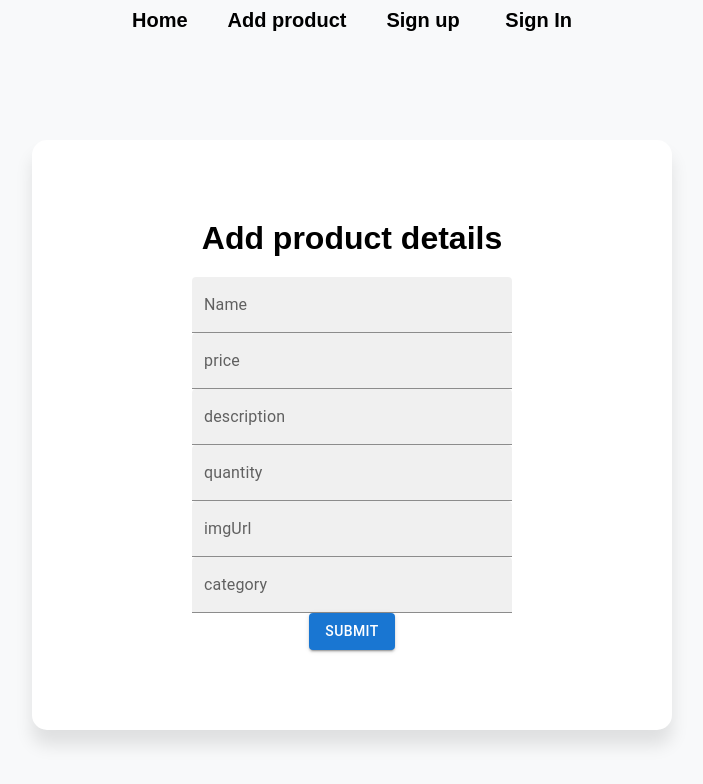
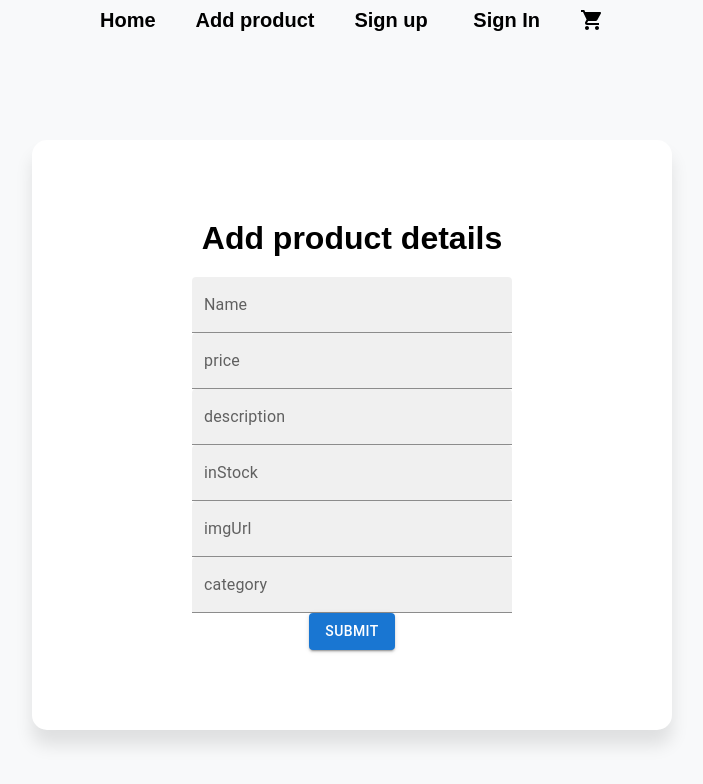
Before and after one commit to neelesh0406/ecommerce-mern, a React (Create React App) app in the folder frontend/: page /products/add in a window 1280 px wide. Shown: the top 784 px of the page, without its empty margins (288-991 px from the left). Built offline with nearby package versions, Linux system fonts and the light colour scheme; no server answers.

Commit message:
Cart part 2

```diff
--- a/frontend/src/App.css
+++ b/frontend/src/App.css
@@ -79,3 +79,81 @@
   display: flex;
   flex-direction: column;
 }
+
+/* Cart */
+.cart {
+  background-color: white;
+  width: 50%;
+  margin: 100px auto;
+  box-shadow: 0 15px 16.83px 0.17px rgba(0, 0, 0, 0.103);
+}
+
+.cart > h1 {
+  text-align: center;
+  padding: 10px;
+  border-bottom: 0.5px solid rgba(0, 0, 0, 0.103);
+}
+
+.cart-summary {
+  padding: 20px;
+  border-top: 0.5px solid rgba(0, 0, 0, 0.103);
+  text-align: center;
+  background-color: #e3f6ff;
+}
+
+.cart-container {
+  padding: 20px;
+  border-top: 0.5px solid rgba(0, 0, 0, 0.103);
+  display: flex;
+  justify-content: space-between;
+}
+.cart-left {
+  display: flex;
+  justify-content: flex-start;
+  align-items: center;
+  flex: 0.3;
+}
+.cart-left-img {
+  height: 250px;
+  margin-left: 20px;
+}
+
+.cart-right {
+  flex: 0.5;
+  display: flex;
+  flex-direction: column;
+  justify-content: center;
+}
+.cart-right > p {
+  color: #4b4b4b;
+  padding-top: 5px;
+}
+
+.cart-btn {
+  flex: 0.1;
+  display: flex;
+  justify-content: flex-end;
+  align-items: center;
+}
+.cart-btn > span {
+  font-size: 30px;
+  padding: 15px;
+}
+.cart-btn > button {
+  background: none;
+  border: none;
+}
+
+@media (max-width: 1000px) {
+  /* Cart */
+  .cart {
+    width: 80%;
+  }
+  .cart-container {
+    flex-direction: column;
+    align-items: center;
+  }
+  .cart-left {
+    flex-direction: column;
+  }
+}
--- a/frontend/src/App.js
+++ b/frontend/src/App.js
@@ -38,7 +38,6 @@ function App() {
         <Route path='/users/signup' element={<SignUp />} />
         <Route path='/users/signin' element={<SignIn />} />
         <Route path='/users/profile' element={<Profile />} />
-        <Route path='/users/profile' element={<Profile />} />
         <Route path='/cart' element={<Cart />} />
       </Routes>
     </div>
--- a/frontend/src/action/index.js
+++ b/frontend/src/action/index.js
@@ -4,5 +4,7 @@ const USER_LOGOUT = 'USER_LOGOUT';
 const USER_AUTHENTICATE = "USER_AUTHENTICATE";
 const ADD_TO_CART = "ADD_TO_CART";
 const REMOVE_FROM_CART = "REMOVE_FROM_CART";
+const INCREASE_CART_QUANTITY = "INCREASE_CART_QUANTITY";
+const DECREASE_CART_QUANTITY = "DECREASE_CART_QUANTITY";
 
-export { USER_SIGNUP, USER_SIGNIN, USER_LOGOUT, USER_AUTHENTICATE, ADD_TO_CART, REMOVE_FROM_CART };
+export { USER_SIGNUP, USER_SIGNIN, USER_LOGOUT, USER_AUTHENTICATE, ADD_TO_CART, REMOVE_FROM_CART, INCREASE_CART_QUANTITY, DECREASE_CART_QUANTITY };
--- a/frontend/src/components/AddProduct.js
+++ b/frontend/src/components/AddProduct.js
@@ -7,7 +7,7 @@ export default function AddProduct() {
     const [name, setName] = useState('');
     const [price, setPrice] = useState('');
     const [description, setDescription] = useState('');
-    const [quantity, setQuantity] = useState('');
+    const [inStock, setinStock] = useState('');
     const [imgUrl, setImgUrl] = useState('');
     const [category, setCategory] = useState('');
 
@@ -18,7 +18,7 @@ export default function AddProduct() {
             name,
             price,
             description,
-            quantity,
+            inStock,
             imgUrl,
             category
         }
@@ -42,7 +42,7 @@ export default function AddProduct() {
                     <TextField value={name} onChange={e => setName(e.target.value)} label="Name" variant="filled" type="text" />
                     <TextField value={price} onChange={e => setPrice(e.target.value)} label="price" variant="filled" type="number" />
                     <TextField value={description} onChange={e => setDescription(e.target.value)} label="description" variant="filled" type="text" />
-                    <TextField value={quantity} onChange={e => setQuantity(e.target.value)} label="quantity" variant="filled" type="text" />
+                    <TextField value={inStock} onChange={e => setinStock(e.target.value)} label="inStock" variant="filled" type="text" />
                     <TextField value={imgUrl} onChange={e => setImgUrl(e.target.value)} label="imgUrl" variant="filled" type="text" />
                     <TextField value={category} onChange={e => setCategory(e.target.value)} label="category" variant="filled" type="text" />
                 </div>
--- a/frontend/src/components/Cart.js
+++ b/frontend/src/components/Cart.js
@@ -1,23 +1,29 @@
+import { Button } from '@mui/material';
 import React from 'react'
 import { useSelector } from 'react-redux'
+import { Link } from 'react-router-dom';
 import { CartItem } from './index';
 
 export default function Cart() {
     const userName = useSelector(state => state.user.user.fullName);
     const cartItems = useSelector(state => state.cart.items);
-    console.log("Cart items : ", cartItems);
     const cartTotal = useSelector(state => state.cart.cartTotal);
     const cartQuantity = useSelector(state => state.cart.cartQuantity);
+    const isLoggedIn = useSelector(state => state.user.isLoggedIn);
 
     return (
         <div className='cart'>
             <h1>Welcome to cart, {userName}</h1>
-            {cartItems.map((item, index) => {
-                return <CartItem key={index} name={item.name} price={item.price} imgUrl={item.imgUrl} inStock={item.quantity} />
+            {cartItems.map((item) => {
+                return <CartItem key={item._id} id={item._id} name={item.name} price={item.price} imgUrl={item.imgUrl} inStock={item.inStock} quantity={item.quantity} />
             })}
             <div className="cart-summary">
-                <p>Total: {cartTotal}</p>
-                <p>No. of Items: {cartQuantity}</p>
+                <h2 style={{ margin: "5px" }}>Total: ${cartTotal}</h2>
+                <Link to={isLoggedIn ? '/' : '/users/signin'} style={{ textDecoration: 'none' }}>
+                    <Button variant='contained'>
+                        Proceed to checkout ({cartQuantity} items in cart)
+                    </Button>
+                </Link>
             </div>
         </div>
     )
--- a/frontend/src/components/Home.js
+++ b/frontend/src/components/Home.js
@@ -22,7 +22,6 @@ export default function Home({ products }) {
     }, [])
 
     const handleAddToCart = (item) => {
-        console.log("Add to cart clicked: ", item);
         dispatch({ type: ADD_TO_CART, value: item });
     }
 
@@ -36,7 +35,7 @@ export default function Home({ products }) {
                     <div className="product-bottom">
                         <h2>{item.name}</h2>
                         <span>{item.description}</span>
-                        <span>In stock: {item.quantity}</span>
+                        <span>In stock: {item.inStock}</span>
                         <span>Category: {item.category}</span>
                     </div>
                 </Link>
--- a/frontend/src/components/Nav.js
+++ b/frontend/src/components/Nav.js
@@ -26,11 +26,6 @@ export default function Nav() {
             {isLoggedIn ?
                 <>
                     <Link to="#" onClick={handleLogOut}> Log out {user.fullName} </Link>
-                    <Link to='/cart'>
-                        <Badge badgeContent={cartQuantity} color="secondary">
-                            <ShoppingCart />
-                        </Badge>
-                    </Link>
                 </>
                 :
                 <div>
@@ -38,6 +33,11 @@ export default function Nav() {
                     <Link to="/users/signin"> Sign In </Link>
                 </div>
             }
+            <Link to='/cart'>
+                <Badge badgeContent={cartQuantity} color="secondary">
+                    <ShoppingCart />
+                </Badge>
+            </Link>
         </div>
     )
 }
--- a/frontend/src/reducer/cartReducer.js
+++ b/frontend/src/reducer/cartReducer.js
@@ -1,4 +1,4 @@
-import { ADD_TO_CART, REMOVE_FROM_CART } from "../action"
+import { ADD_TO_CART, DECREASE_CART_QUANTITY, INCREASE_CART_QUANTITY, REMOVE_FROM_CART } from "../action"
 
 const initialCartState = {
     items: [],
@@ -9,11 +9,84 @@ const initialCartState = {
 export const cart = (state = initialCartState, action) => {
     switch (action.type) {
         case ADD_TO_CART:
-            console.log("Cart reducer called***");
+            const item = action.value; // item object of item to be added
+
+            // if item new : ...item , quantity: 1
+            // If already present in cart, update quantity : update the quantity + 1
+            const isPresent = state.items.find(element => element._id === item._id); //check if item exist in array
+
+            if (isPresent) {
+                const newArr = state.items.filter(element => {
+                    if (element._id === item._id) {
+                        element.quantity += 1;
+                    }
+                    return element;
+                })
+                return {
+                    items: newArr,
+                    cartQuantity: state.cartQuantity + 1,
+                    cartTotal: state.cartTotal + item.price
+                }
+            }
+            // If new item added for first time
             return {
-                items: [...state.items, action.value],
+                items: [...state.items, { ...item, quantity: 1 }],
                 cartQuantity: state.cartQuantity + 1,
-                cartTotal: state.cartTotal + action.value.price
+                cartTotal: state.cartTotal + item.price
+            }
+
+        case REMOVE_FROM_CART:
+            {    // dispatch item id from onClick, search for that id and remove
+                const id = action.value;   //item id to be deleted
+
+                let newTotal = state.cartTotal;
+                const newArr = state.items.filter(item => {
+                    if (item._id === id) {
+                        newTotal = newTotal - item.price;  //reduce the cart total
+                        return;
+                    }
+                    return item;
+                })
+
+                return {
+                    items: newArr,
+                    cartQuantity: state.cartQuantity - 1,
+                    cartTotal: newTotal
+                }
+            }
+
+        case INCREASE_CART_QUANTITY:
+            {
+                let newTotal = state.cartTotal;
+                const newArr = state.items.filter(element => {
+                    if (element._id === action.value) {
+                        element.quantity += 1;
+                        newTotal = newTotal + element.price;
+                    }
+                    return element;
+                })
+                return {
+                    items: newArr,
+                    cartQuantity: state.cartQuantity + 1,
+                    cartTotal: newTotal
+                }
+            }
+
+        case DECREASE_CART_QUANTITY:
+            {
+                let newTotal = state.cartTotal;
+                const newArr = state.items.filter(element => {
+                    if (element._id === action.value) {
+                        element.quantity -= 1;
+                        newTotal = newTotal - element.price;
+                    }
+                    return element;
+                })
+                return {
+                    items: newArr,
+                    cartQuantity: state.cartQuantity - 1,
+                    cartTotal: newTotal
+                }
             }
         default: return state
     }
```
Also changed, not shown: frontend/src/components/CartItem.js (+33 -4 lines), 2 other files (tests, documents, lock files or other folders).
